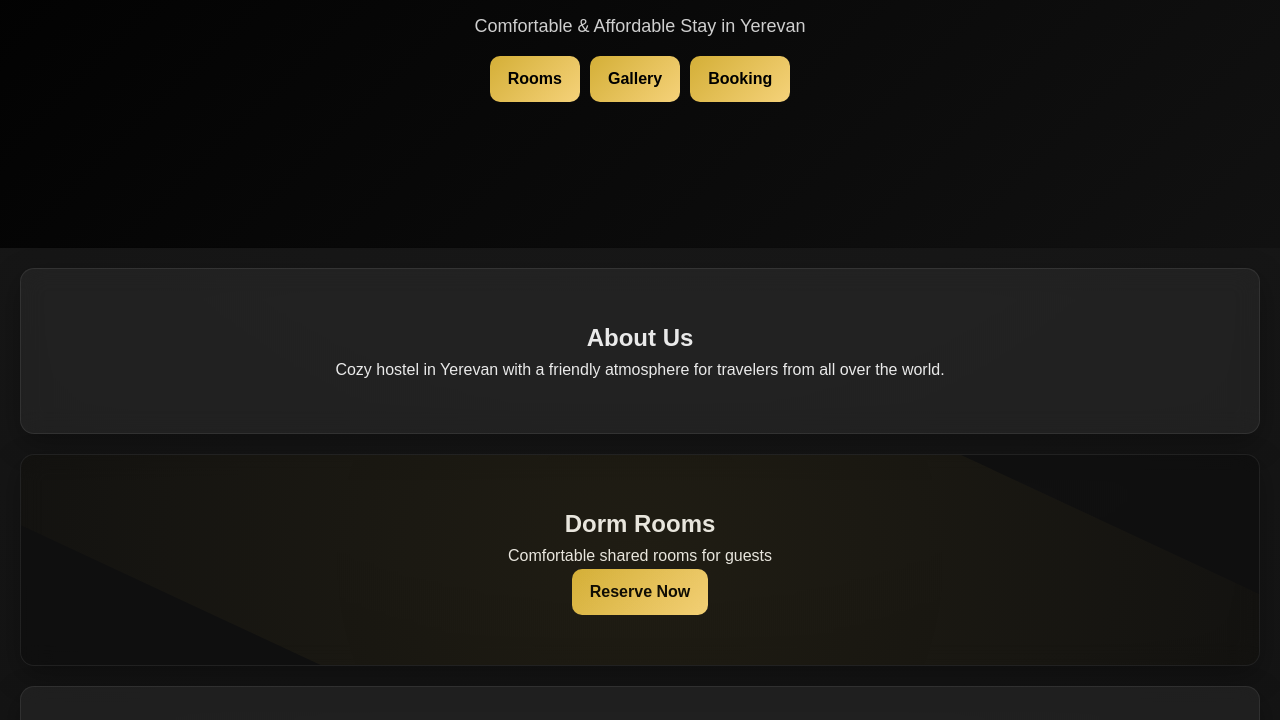
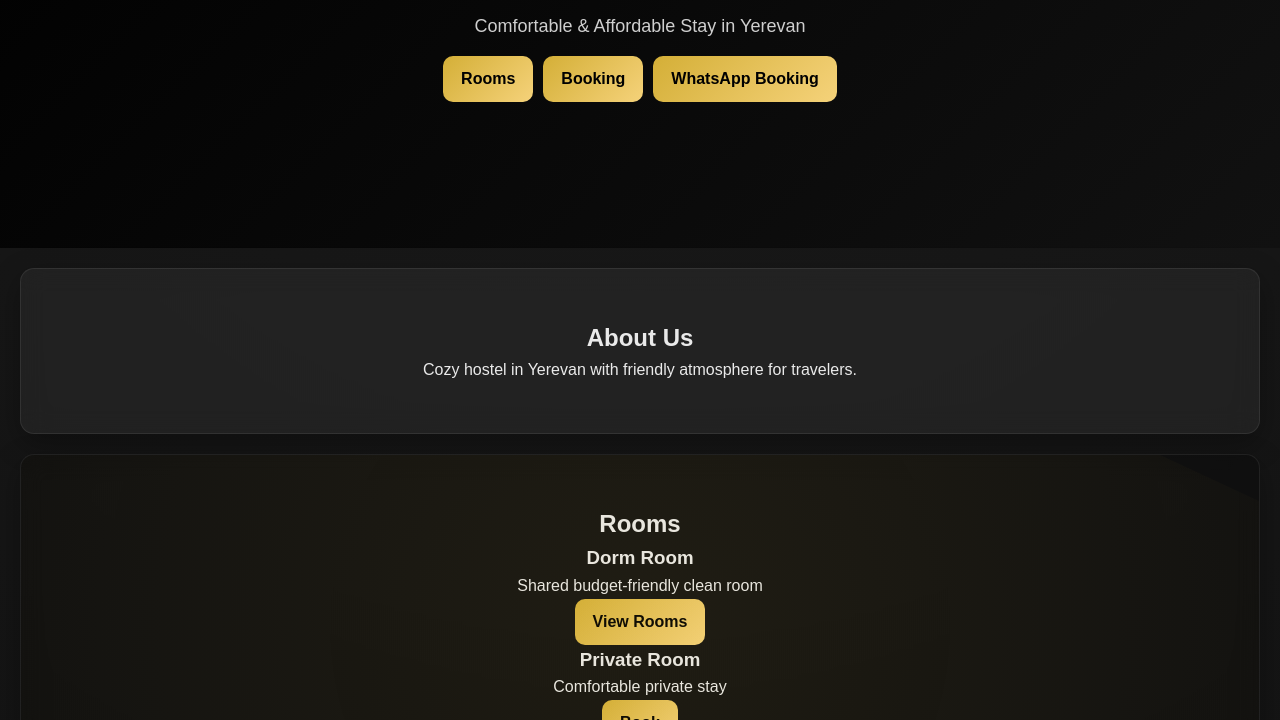
Before and after one commit to mezmahostel/mezmahostel, a plain HTML site: page index.html in a window 1280 px wide. Shown: the part 232-952 px from the top of the page. Drawn offline with Linux system fonts and the light colour scheme.

Commit message:
Update index.html

```diff
--- a/index.html
+++ b/index.html
@@ -17,8 +17,12 @@
 
       <div class="btn-group">
         <a href="#rooms" class="btn">Rooms</a>
-        <a href="#gallery" class="btn">Gallery</a>
         <a href="#booking" class="btn">Booking</a>
+        <a target="_blank"
+           href="https://wa.me/37495169597?text=Hello%20I%20want%20to%20book%20a%20room%20at%20Mezma%20Hostel"
+           class="btn">
+          WhatsApp Booking
+        </a>
       </div>
     </div>
   </header>
@@ -26,14 +30,28 @@
   <!-- ABOUT -->
   <section class="section reveal">
     <h2>About Us</h2>
-    <p>Cozy hostel in Yerevan with a friendly atmosphere for travelers from all over the world.</p>
+    <p>Cozy hostel in Yerevan with friendly atmosphere for travelers.</p>
   </section>
 
   <!-- ROOMS -->
   <section id="rooms" class="section dark reveal">
-    <h2>Dorm Rooms</h2>
-    <p>Comfortable shared rooms for guests</p>
-    <a href="#booking" class="btn">Reserve Now</a>
+    <h2>Rooms</h2>
+
+    <div class="rooms-grid">
+
+      <div class="room-card">
+        <h3>Dorm Room</h3>
+        <p>Shared budget-friendly clean room</p>
+        <a href="#gallery" class="btn">View Rooms</a>
+      </div>
+
+      <div class="room-card">
+        <h3>Private Room</h3>
+        <p>Comfortable private stay</p>
+        <a href="#booking" class="btn">Book</a>
+      </div>
+
+    </div>
   </section>
 
   <!-- GALLERY -->
@@ -75,7 +93,7 @@
       <input type="date">
       <input type="date">
       <input type="number" placeholder="Guests">
-      <button type="submit" class="btn">Send Request</button>
+      <button class="btn" type="submit">Send Request</button>
     </form>
   </section>
 
@@ -84,14 +102,13 @@
     <h2>📍 Location</h2>
 
     <p>Mezma Hostel - Yerevan, Armenia</p>
-    <p style="color:#ccc; font-size:14px;">
-      Click below to open in Google Maps
-    </p>
 
-    <a class="btn" target="_blank"
-       href="https://maps.app.goo.gl/WMrTFTWnRxss3Mr47?g_st=aw">
-      Open in Google Maps
-    </a>
+    <div style="margin-top:15px;">
+      <a class="btn" target="_blank"
+         href="https://maps.app.goo.gl/WMrTFTWnRxss3Mr47?g_st=aw">
+        Open in Google Maps
+      </a>
+    </div>
   </section>
 
   <!-- CONTACT -->
@@ -102,12 +119,11 @@
   </section>
 
   <footer class="reveal">
-    <p>© 2026 Mezma Hostel. All rights reserved.</p>
+    <p>© 2026 Mezma Hostel</p>
   </footer>
 
   <!-- LIGHTBOX + ANIMATION -->
   <script>
-    // Image popup
     document.querySelectorAll('.gallery-img').forEach(img => {
       img.addEventListener('click', () => {
 
@@ -136,7 +152,6 @@
       });
     });
 
-    // Scroll reveal animation
     const observer = new IntersectionObserver(entries => {
       entries.forEach(entry => {
         if(entry.isIntersecting){
```
